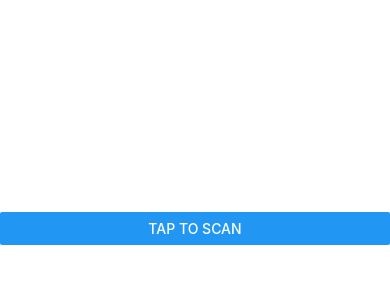
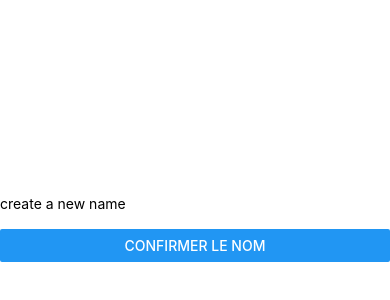
Before and after one commit to awalwis/pfe-citizen, a React Native app: screen / in a window 390 px wide. Shown: the part 194-494 px from the top of the page. Built offline with nearby package versions, Linux system fonts and the light colour scheme.

Commit message:
commit entré nom

```diff
--- a/App.js
+++ b/App.js
@@ -1,14 +1,30 @@
 import React, { useState, useEffect } from 'react';
-import { Text, View, StyleSheet, Button } from 'react-native';
+import { Text, View, StyleSheet, Button,TextInput } from 'react-native';
 import { BarCodeScanner } from 'expo-barcode-scanner';
 import Camera from './component/Camera'
-
+const CreateNew = (props)=>{
+  const [name , setName] = useState('')
+  const handleSubmit=(e)=>{
+    e.preventDefault();
+    props.addNew(name)
+  }
+  return(
+    <View>
+      <Text>create a new name</Text>
+      <TextInput onChangeText={text=>setName(text)}></TextInput>
+      <Button title={'confirmer le nom'} onPress={handleSubmit}></Button>
+    </View>
+  )
+}
 export default function App() {
   const [doitScanner, setDoitScanner] = useState(false);
   const [name, setName] = useState("");
   const [nameEnter,setNameEnter] = useState(false);
-  const [newName, setNewName] = useState("");
 
+  const addNew = (nom) =>{
+    setName(nom)
+    setNameEnter(true);
+  }
 
   return (
     <View
@@ -17,9 +33,11 @@ export default function App() {
         flexDirection: 'column',
         justifyContent: 'center',
       }}>
+        {!nameEnter && <CreateNew addNew={addNew}></CreateNew>}
+        <Text>{name}</Text>
         {doitScanner && <Camera></Camera>}
-        {!doitScanner && <Button title={'tap to Scan'} onPress={() => setDoitScanner(true)}/>}
-        {doitScanner && <Button title={'tap to descan'} onPress={()=> setDoitScanner(false)}/>}
+        {!doitScanner && nameEnter && <Button title={'tap to Scan'} onPress={() => setDoitScanner(true)}/>}
+        {doitScanner && <Button title={'stop scan'} onPress={()=> setDoitScanner(false)}/>}
     </View>
   );
 }
```
